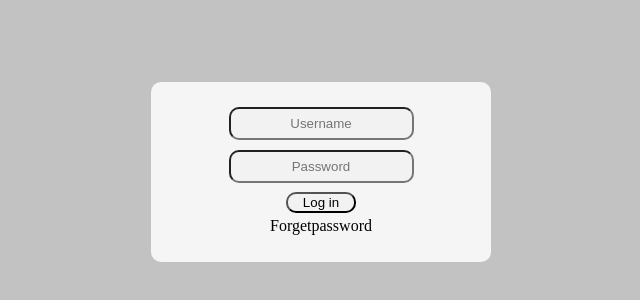
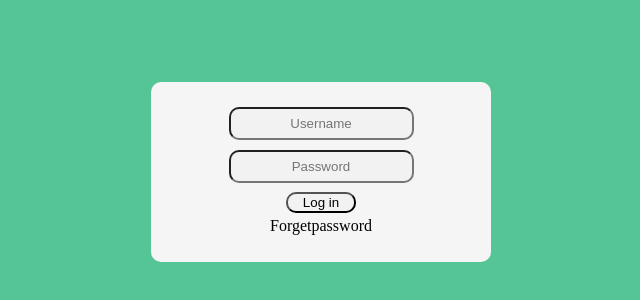
Before and after one commit to bzhar-23/Log-in-System, a plain HTML site: page index.html in a window 1280 px wide. Shown: the part 218-518 px from the top of the page, without its empty margins (319-959 px from the left). Drawn offline with Linux system fonts and the light colour scheme.

Commit message:
Chainge background color body

```diff
--- a/style.css
+++ b/style.css
@@ -1,5 +1,5 @@
 body {
-    background: #c2c2c2;
+    background: #56c596;
 }
 
 form {
```
